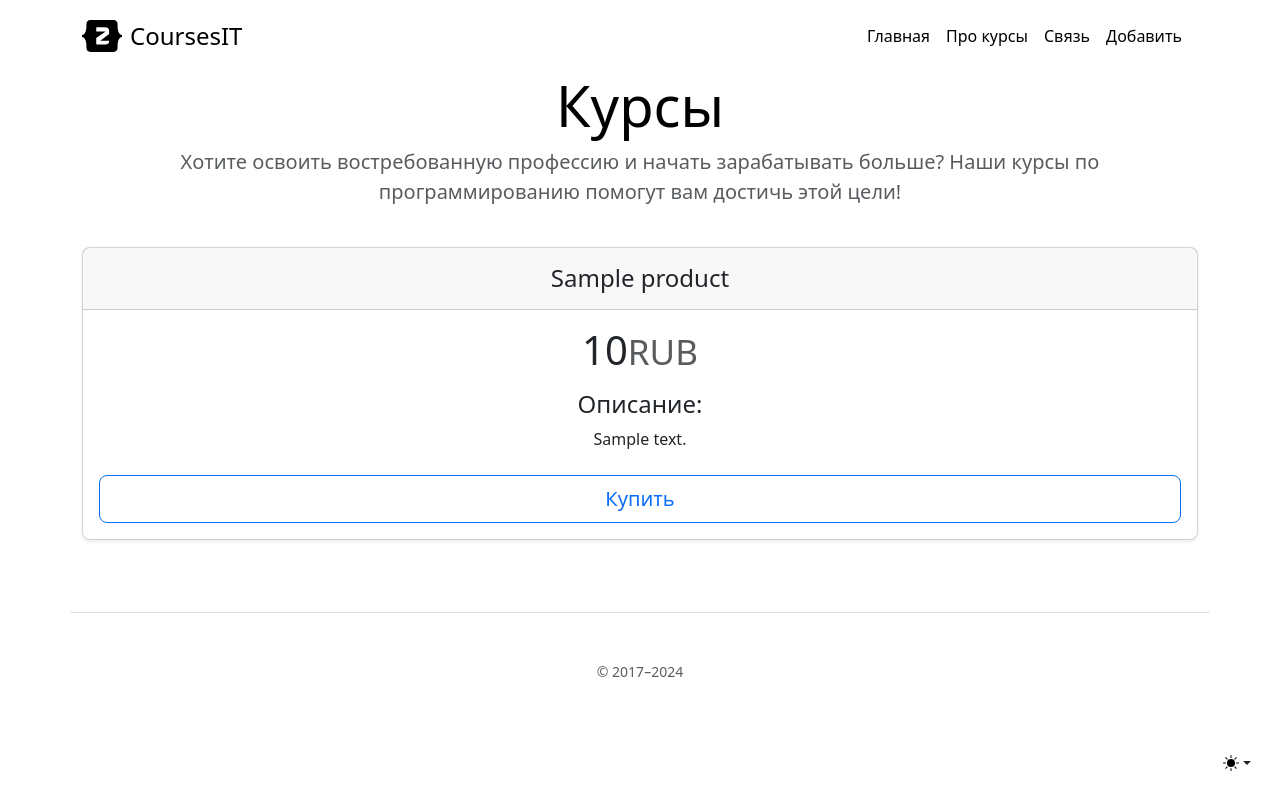
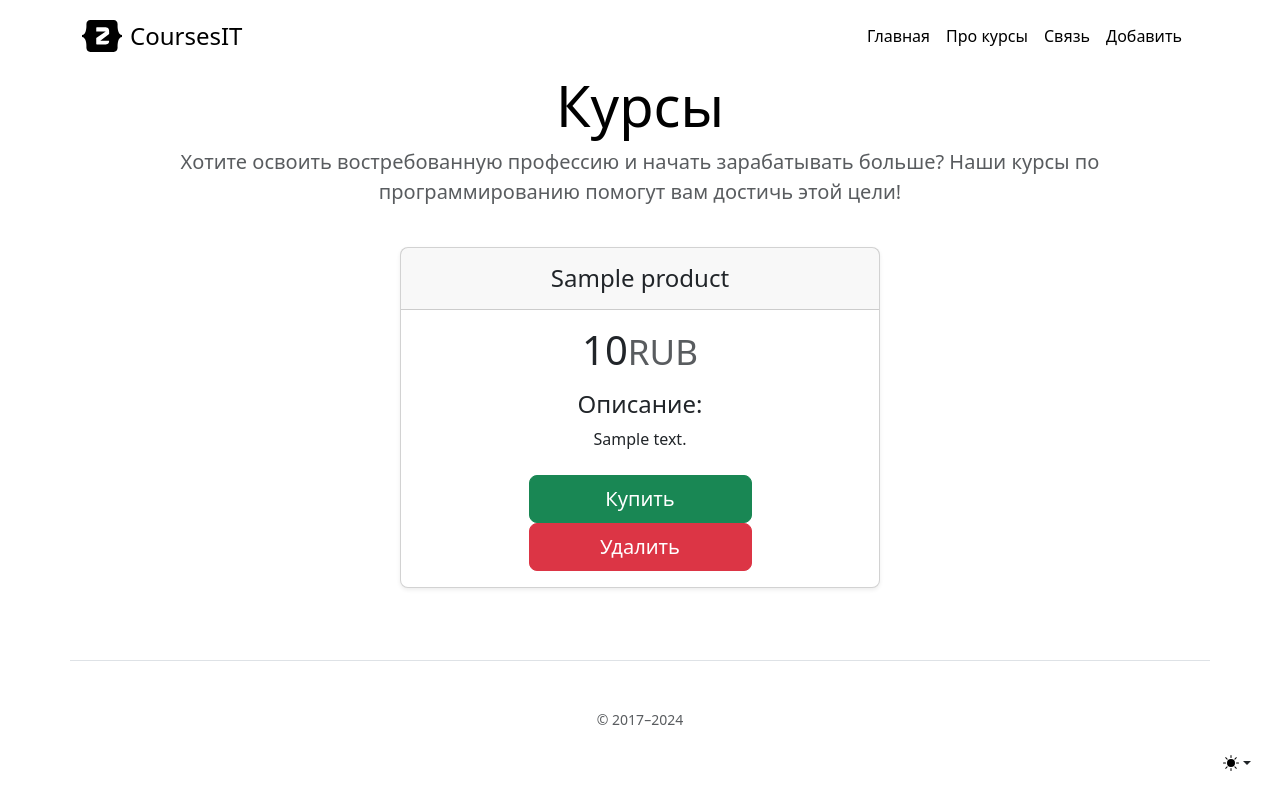
Before and after one commit to AlexanderZaramenskikh/CoursesFlaskSite, a Flask app: page / in a window 1280 px wide. Before the commit the page ends 771 px from the top, so only its background shows below. Run offline with Flask 3, Linux system fonts and the light colour scheme; tables that the repository leaves empty hold one stand-in row (values such as "Sample post"); some libraries are stand-ins or nearby versions.

Commit message:
Добавлена функция удаления , в дальнейшем можно привязать к кнопке купить систему оплаты.
The deletion function has been added, in the future you can link the payment system to the buy button.

```diff
--- a/app.py
+++ b/app.py
@@ -22,6 +22,16 @@ def index():
 @app.route('/about')
 def about():
     return render_template('about.html')
+
+@app.route('/<int:id>')
+def course(id):
+    article = Product.query.get_or_404(id)
+    try:
+        db.session.delete(article)
+        db.session.commit()
+        return redirect("/")
+    except:
+        return "Ошибка удаления"
 
 @app.route('/contacts')
 def contacts():
--- a/templates/index.html
+++ b/templates/index.html
@@ -9,11 +9,10 @@
       <h1 class="display-4 fw-normal text-body-emphasis">Курсы</h1>
       <p class="fs-5 text-body-secondary">Хотите освоить востребованную профессию и начать зарабатывать больше? Наши курсы по программированию помогут вам достичь этой цели!</p>
 </div>
-
-    <div class="row text-center">
+    <div class="row text-center " >
 {% for i in products %}
 <div class="col">
-        <div class="card mb-4 rounded-3 shadow-sm">
+        <div class="card mb-4 rounded-3 shadow-sm" style="width: 30rem; margin-inline: auto">
           <div class="card-header py-3">
             <h4 class="my-0 fw-normal">{{ i.title }}</h4>
           </div>
@@ -23,7 +22,8 @@
                 <h4>Описание:</h4>
               <li>{{ i.text }}</li>
             </ul>
-            <a href="/" class="w-100 btn btn-lg btn-outline-primary">Купить</a>
+            <a href="/" class="w-50 btn btn-lg btn-success">Купить</a>
+              <a href="/{{ i.id }}" class="w-50 btn btn-lg btn-danger">Удалить</a>
           </div>
         </div>
     {% endfor %}
```
Also changed, not shown: instance/course.db.
